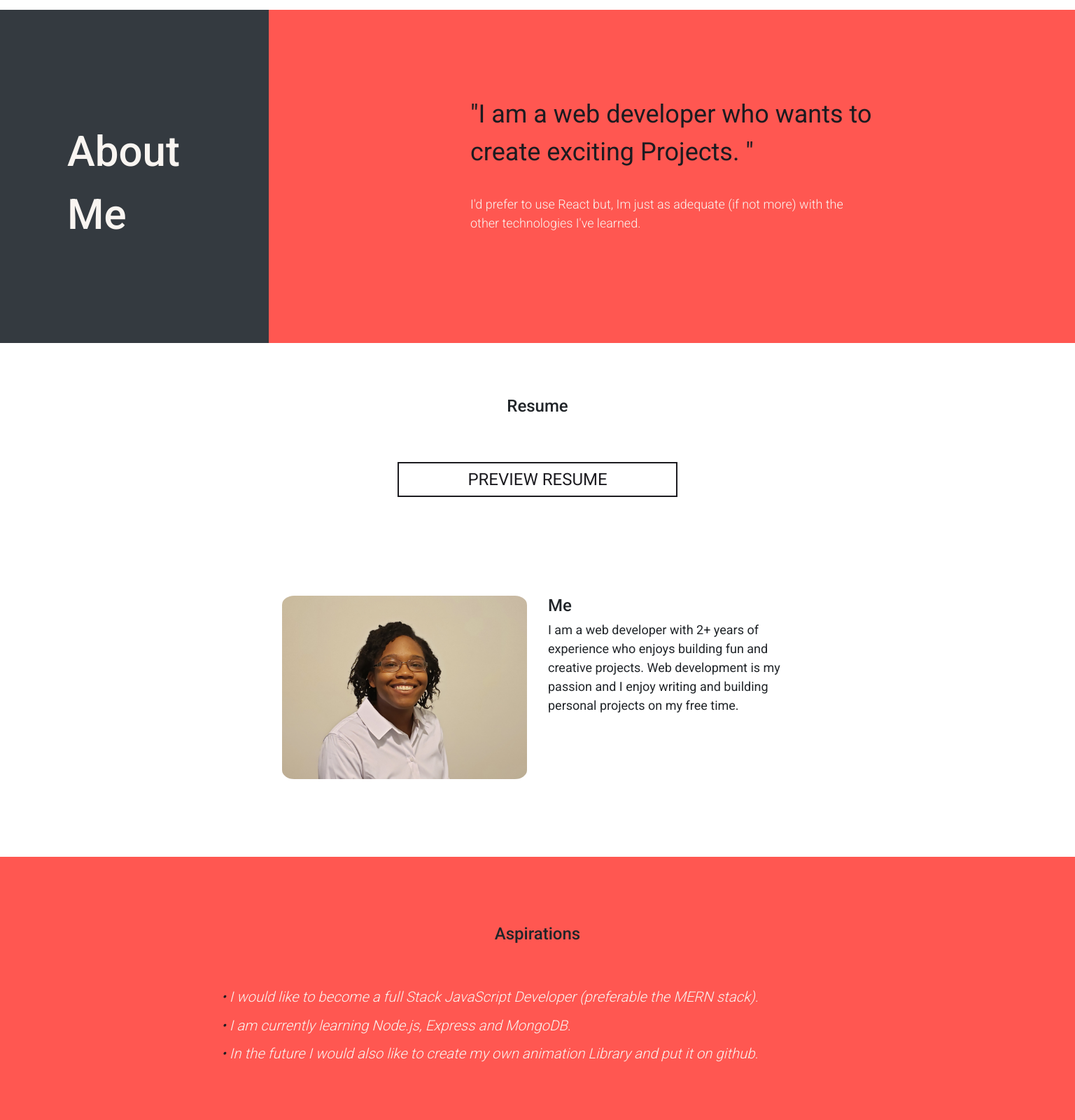
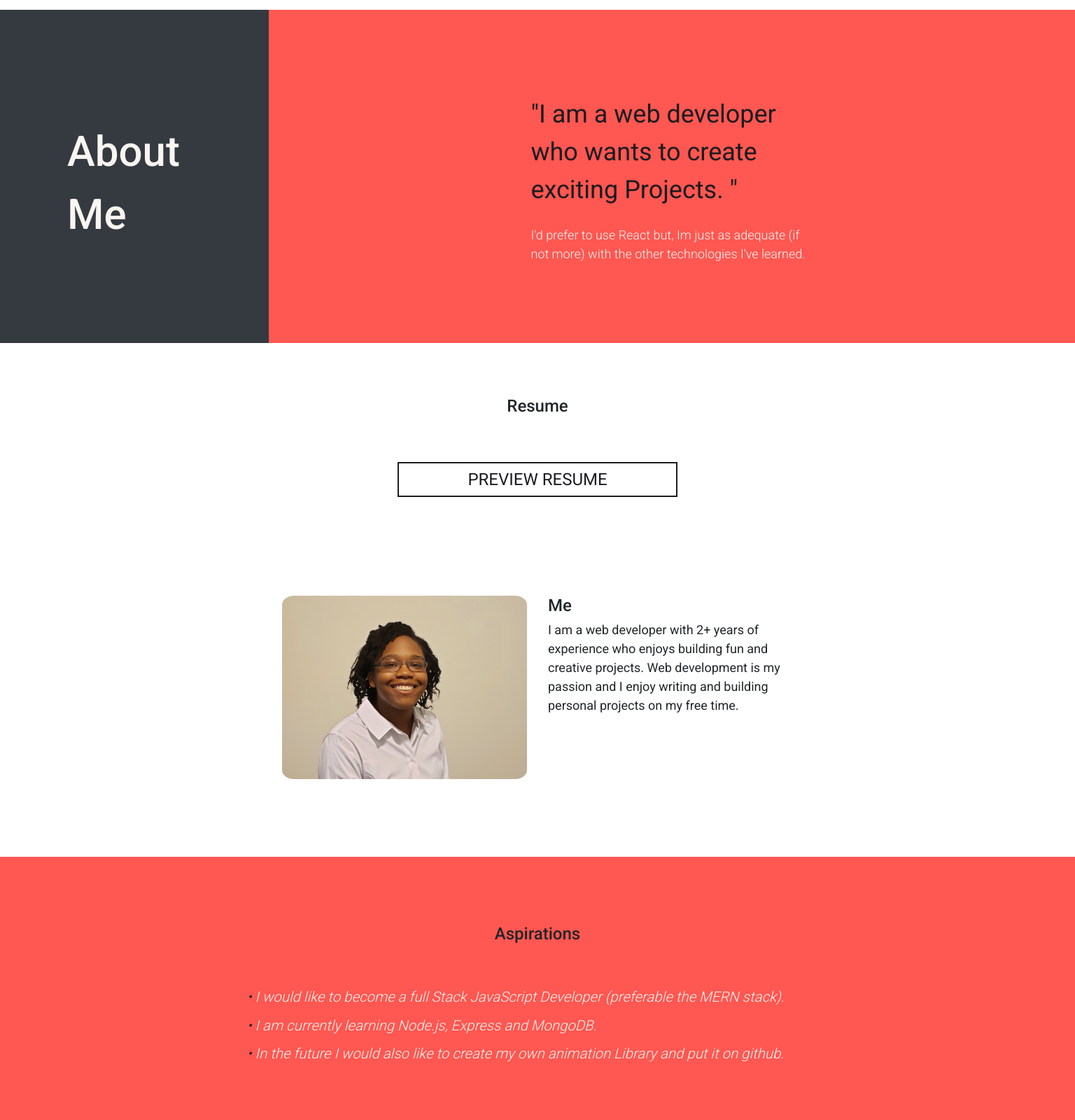
Before and after one commit to simone188535/portfolio, a React (Create React App) app: page /about in a window 1536 px wide. Shown: the part 40-1640 px from the top of the page at 70% size. Built offline with nearby package versions, Linux system fonts and the light colour scheme.

Commit message:
about edits

```diff
--- a/src/scss/App.scss
+++ b/src/scss/App.scss
@@ -804,12 +804,13 @@ html, body {
     // Xlarge Devices
     .full-page {
         .home {
-            .jumbo-center{
+            .jumbo-center {
                 position: relative;
                 width: 700px;
                 margin: 0 auto;
                 height: 100%;
             }
+
             .animation-container {
                 position: relative;
                 width: 700px;
@@ -819,10 +820,28 @@ html, body {
 
             .section-third {
                 #left-text-container {
-                    .section-three-small-col{
+                    .section-three-small-col {
                         width: 300px;
                         margin: 0 auto;
                     }
+                }
+            }
+        }
+
+        .about {
+            #hero-text-left {
+                max-width: 250px;
+            }
+
+            #hero-text-right {
+                width: 70%;
+                margin: 0 auto;
+            }
+
+            .aspiration-section {
+                ul.aspiration-list{
+                    width: 830px;
+                    padding: 0% 0% 5%;
                 }
             }
         }
```
